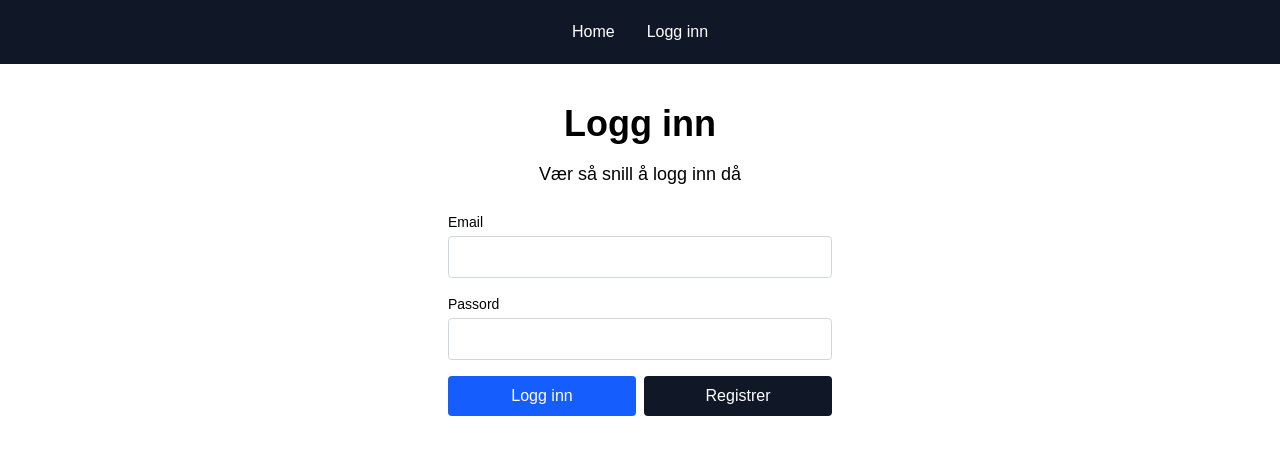
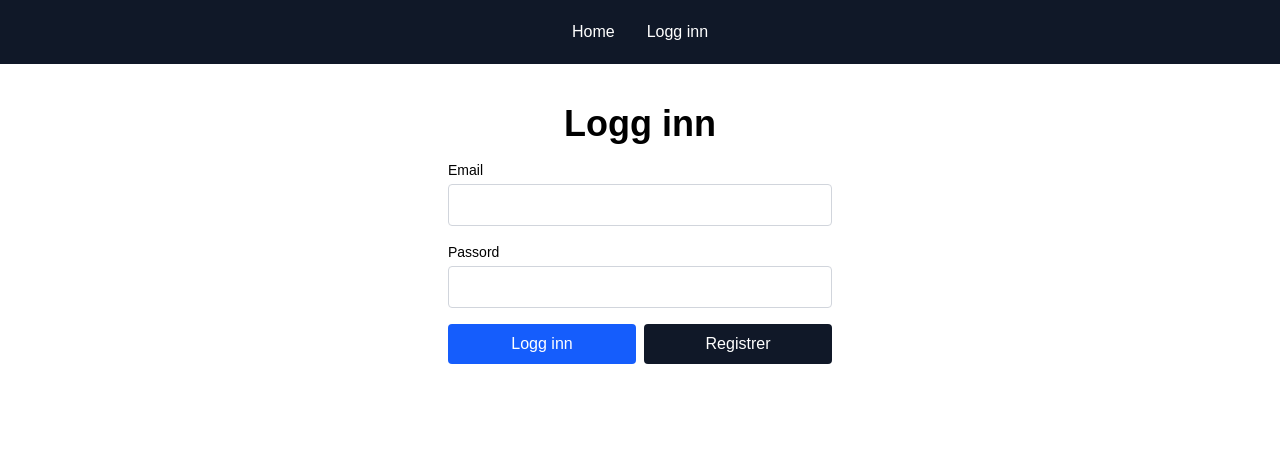
Before and after one commit to eriskjel/the-hub, a Next.js app in the folder apps/web/: page /login in a window 1280 px wide. Shown: the top 454 px of the page. Built offline with nearby package versions, Linux system fonts and the light colour scheme; no server answers.

Commit message:
feat: add CI build workflow for web application (#12) (#13)
* feat: add CI build workflow for web application

* fix: remove unnecessary text from login form

```diff
--- a/apps/web/src/app/(public)/login/LoginForm.tsx
+++ b/apps/web/src/app/(public)/login/LoginForm.tsx
@@ -25,7 +25,6 @@ export default function LoginForm() {
   return (
     <div className="w-full max-w-sm text-center">
       <h1 className="mb-4 text-4xl font-bold">Logg inn</h1>
-      <p className="mb-6 text-lg">Vær så snill å logg inn då</p>
 
       {error && (
         <p className="mb-4 rounded bg-red-50 p-2 text-sm text-red-700">
```
